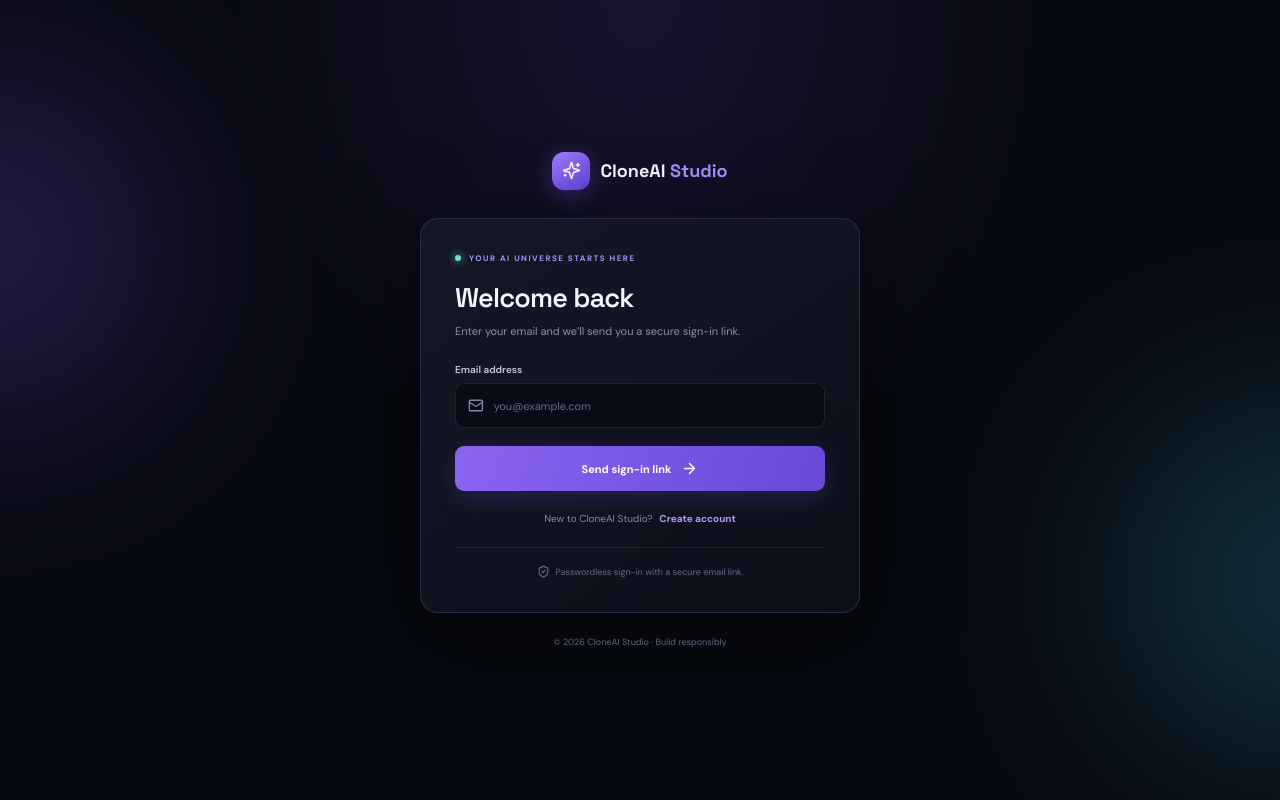
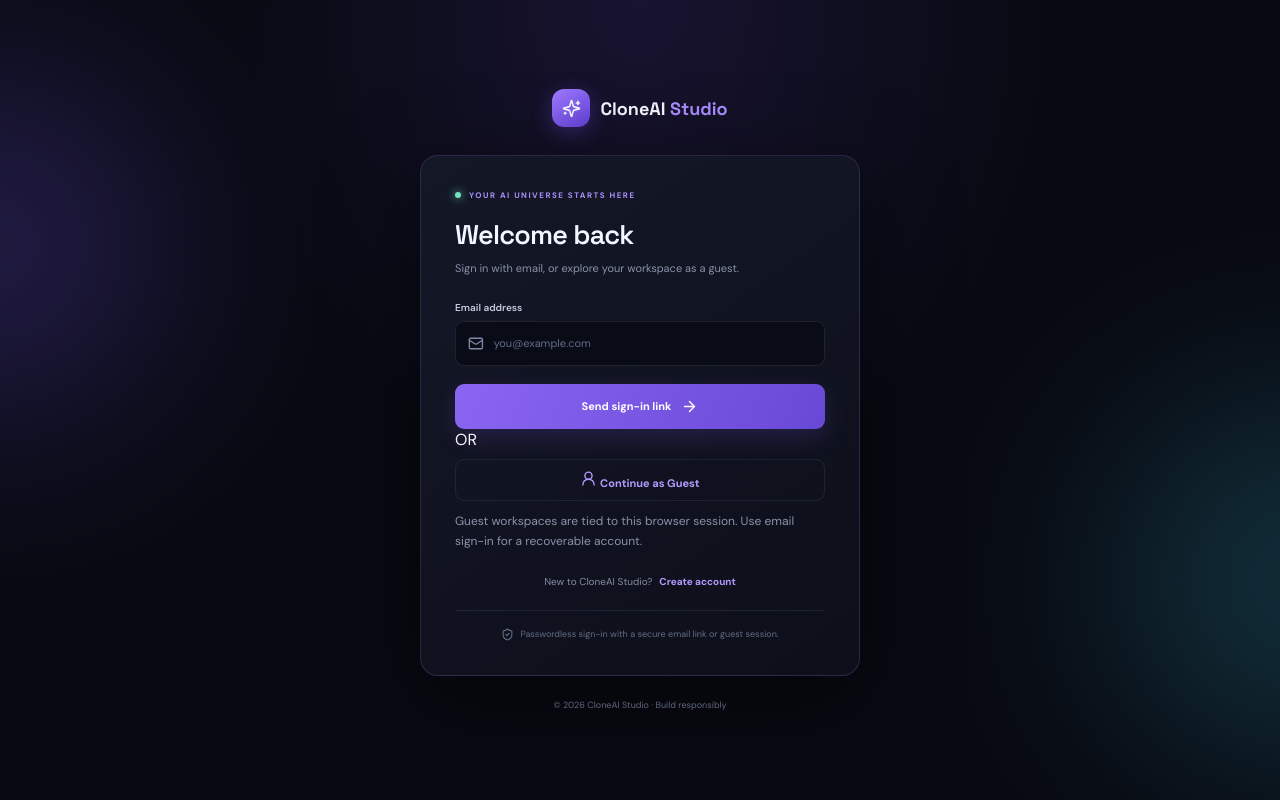
Before and after one commit to praneshpranesh5705-star/cloneai-studio, a Next.js app: page /login in a window 1280 px wide. Built offline with nearby package versions, Linux system fonts and the light colour scheme; no server answers.

Commit message:
Add Supabase anonymous guest access

```diff
--- a/components/auth-form.tsx
+++ b/components/auth-form.tsx
@@ -3,7 +3,7 @@
 import { FormEvent, useState } from "react";
 import Link from "next/link";
 import { useRouter } from "next/navigation";
-import { ArrowRight, Mail, Sparkles, ShieldCheck } from "lucide-react";
+import { ArrowRight, Mail, Sparkles, ShieldCheck, UserRound } from "lucide-react";
 import { createClient } from "@/lib/supabase/client";
 
 type AuthFormProps = { mode: "login" | "signup" };
@@ -13,6 +13,7 @@ export default function AuthForm({ mode }: AuthFormProps) {
   const [email, setEmail] = useState("");
   const [name, setName] = useState("");
   const [busy, setBusy] = useState(false);
+  const [guestBusy, setGuestBusy] = useState(false);
   const [sent, setSent] = useState(false);
   const [message, setMessage] = useState("");
   const [error, setError] = useState("");
@@ -43,6 +44,30 @@ export default function AuthForm({ mode }: AuthFormProps) {
     }
   }
 
+  async function continueAsGuest() {
+    setGuestBusy(true);
+    setError("");
+    setMessage("");
+    try {
+      const supabase = createClient();
+      const { error: authError } = await supabase.auth.signInAnonymously({
+        options: { data: { display_name: "Guest" } },
+      });
+      if (authError) throw authError;
+      router.replace("/");
+      router.refresh();
+    } catch (cause) {
+      const detail = cause instanceof Error ? cause.message : "";
+      setError(
+        detail.toLowerCase().includes("anonymous")
+          ? "Guest access is not enabled in Supabase yet. In Supabase Dashboard, open Authentication → Sign In / Providers → Anonymous Sign-Ins and enable it, then try again."
+          : detail || "Could not start a guest session. Please try again."
+      );
+    } finally {
+      setGuestBusy(false);
+    }
+  }
+
   return (
     <main className="auth-shell">
       <div className="auth-glow auth-glow-one" />
@@ -57,7 +82,7 @@ export default function AuthForm({ mode }: AuthFormProps) {
         <p className="auth-subtitle">
           {isSignup
             ? "Set up your workspace and start building agents with your own knowledge."
-            : "Enter your email and we’ll send you a secure sign-in link."}
+            : "Sign in with email, or explore your workspace as a guest."}
         </p>
         <form onSubmit={sendMagicLink} className="auth-form">
           {isSignup && (
@@ -91,7 +116,7 @@ export default function AuthForm({ mode }: AuthFormProps) {
           </label>
           {error && <div className="auth-alert error" role="alert">{error}</div>}
           {message && <div className="auth-alert success" role="status">{message}</div>}
-          <button className="auth-submit" type="submit" disabled={busy || (sent && !error)}>
+          <button className="auth-submit" type="submit" disabled={busy || guestBusy || (sent && !error)}>
             {busy ? "Sending secure link…" : sent ? "Email link sent" : isSignup ? "Continue with email" : "Send sign-in link"} <ArrowRight size={17} />
           </button>
           {sent && (
@@ -99,18 +124,32 @@ export default function AuthForm({ mode }: AuthFormProps) {
               className="auth-secondary"
               type="button"
               onClick={() => void sendMagicLink()}
-              disabled={busy}
+              disabled={busy || guestBusy}
             >
               {busy ? "Sending…" : "Resend sign-in link"}
             </button>
           )}
         </form>
+
+        <div className="auth-divider"><span>OR</span></div>
+        <button
+          className="auth-secondary"
+          type="button"
+          onClick={() => void continueAsGuest()}
+          disabled={busy || guestBusy}
+        >
+          <UserRound size={17} /> {guestBusy ? "Opening guest workspace…" : "Continue as Guest"}
+        </button>
+        <p className="auth-subtitle" style={{ fontSize: 12, marginTop: 10 }}>
+          Guest workspaces are tied to this browser session. Use email sign-in for a recoverable account.
+        </p>
+
         <div className="auth-switch">
           {isSignup ? "Already have an account?" : "New to CloneAI Studio?"}{" "}
           <Link href={isSignup ? "/login" : "/signup"}>{isSignup ? "Sign in" : "Create account"}</Link>
         </div>
         <div className="auth-security">
-          <ShieldCheck size={13} /> Passwordless sign-in with a secure email link.
+          <ShieldCheck size={13} /> Passwordless sign-in with a secure email link or guest session.
         </div>
       </section>
       <footer className="auth-footer">© 2026 CloneAI Studio · Build responsibly</footer>
```
